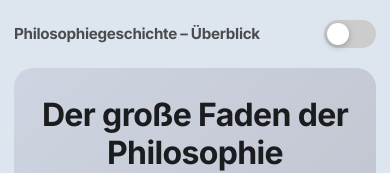
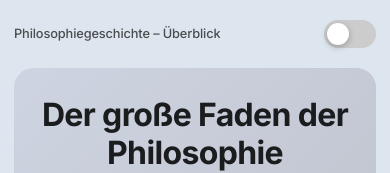
Before and after one commit to isma1973/Philosophiegeschichte, a plain HTML site: page index.html in a window 390 px wide. Shown: the top 173 px of the page. Drawn offline with Linux system fonts and the light colour scheme.

Commit message:
fix: shrink topbar title on mobile (0.8rem, weight 500)

```diff
--- a/assets/css/custom.css
+++ b/assets/css/custom.css
@@ -513,21 +513,15 @@
 /* ── Index Page Layout ──────────────────────────────── */
 h1.topbar-brand.index-topbar-title {
     margin-bottom: 0;
-    font-size: clamp(1rem, 3vw, 1.6rem);
-    font-weight: 700;
-    letter-spacing: -0.02em;
+    font-size: clamp(0.8rem, 2.5vw, 1.25rem);
+    font-weight: 500;
+    letter-spacing: -0.01em;
     color: var(--text-light);
     line-height: 1.2;
-}
-
-@media (max-width: 480px) {
-    h1.topbar-brand.index-topbar-title {
-        font-size: 0.95rem;
-        white-space: nowrap;
-        overflow: hidden;
-        text-overflow: ellipsis;
-        max-width: calc(100vw - 80px); /* Platz für den Toggle lassen */
-    }
+    white-space: nowrap;
+    overflow: hidden;
+    text-overflow: ellipsis;
+    max-width: calc(100vw - 90px);
 }
 
 .index-footer {
```
